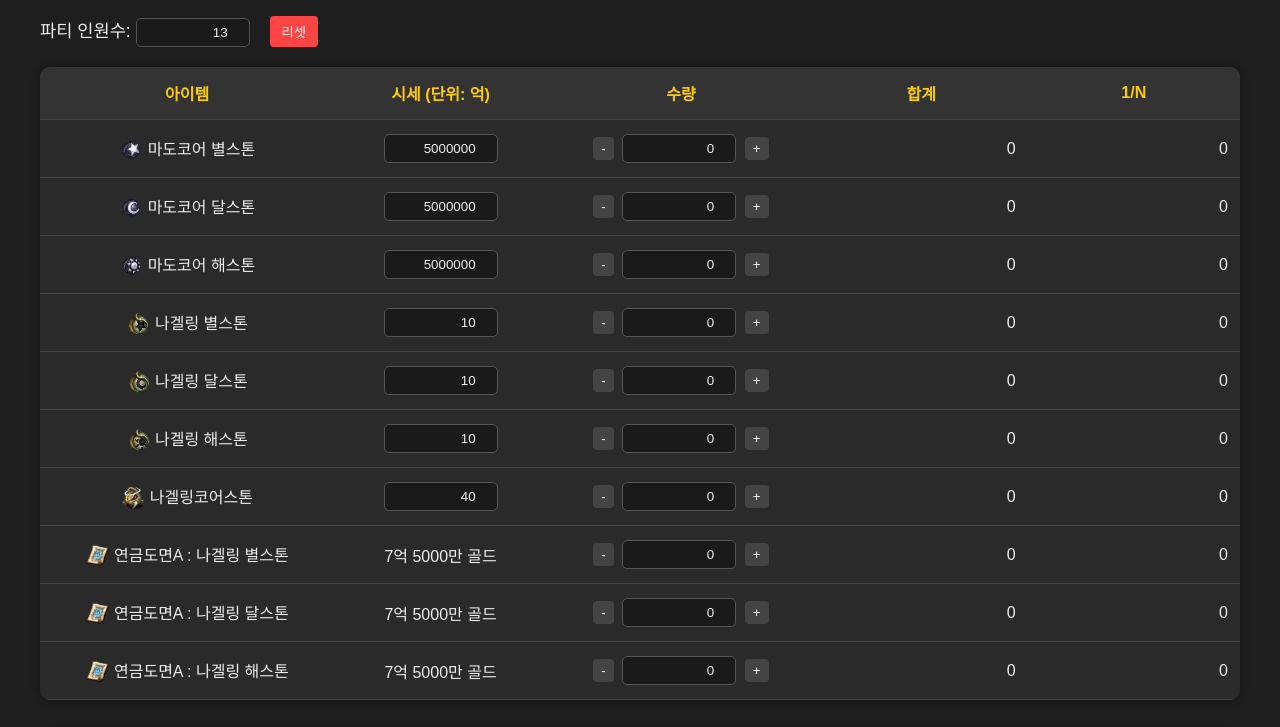
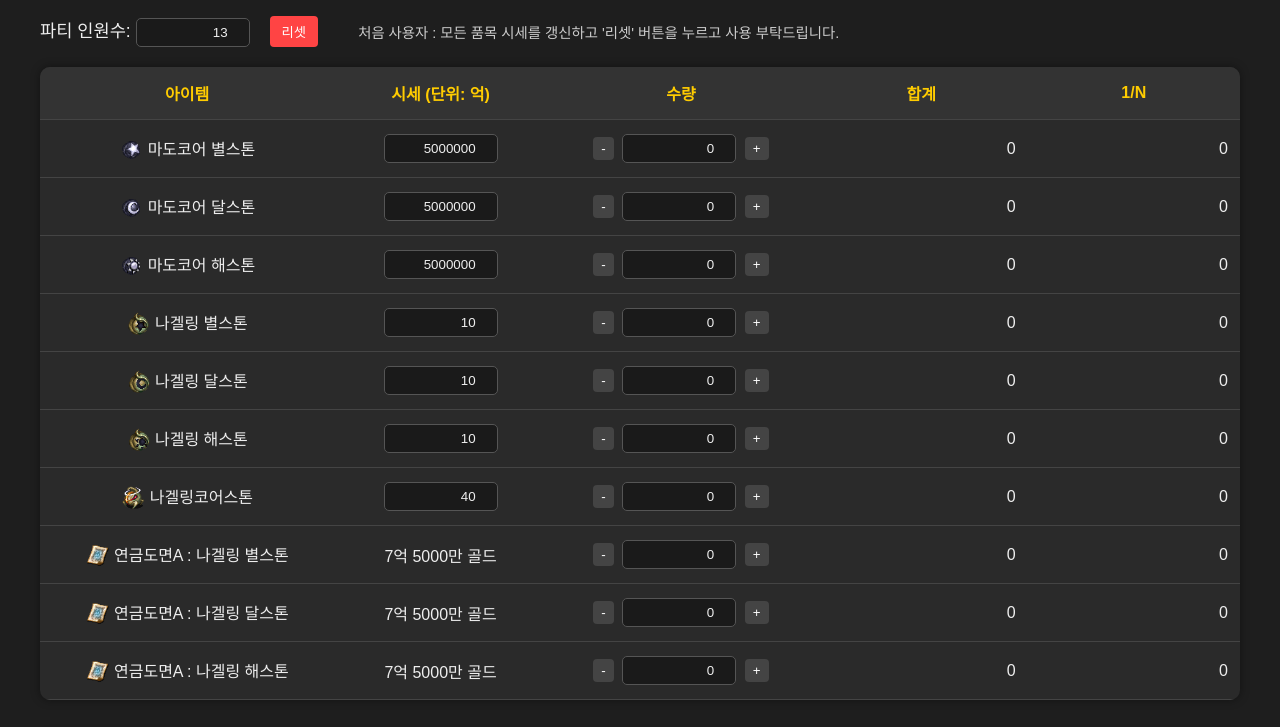
Before and after one commit to Guide-Genie/Guild_Deer_Nagel_Account, a plain HTML site: page index.html in a window 1280 px wide. Shown: the part 121-848 px from the top of the page. Drawn offline with Linux system fonts and the light colour scheme.

Commit message:
Update index.html

```diff
--- a/index.html
+++ b/index.html
@@ -156,6 +156,7 @@
     <input type="number" id="memberCount" value="13" min="1" max="13" onchange="calculateAll()">
   </label>
   <button class="reset-btn" onclick="resetAll()">리셋</button>
+  <span style="color: #ccc; font-size: 0.9em; margin-left: 20px;">처음 사용자 : 모든 품목 시세를 갱신하고 '리셋' 버튼을 누르고 사용 부탁드립니다.</span>
 </div>
 
 <table>
```
